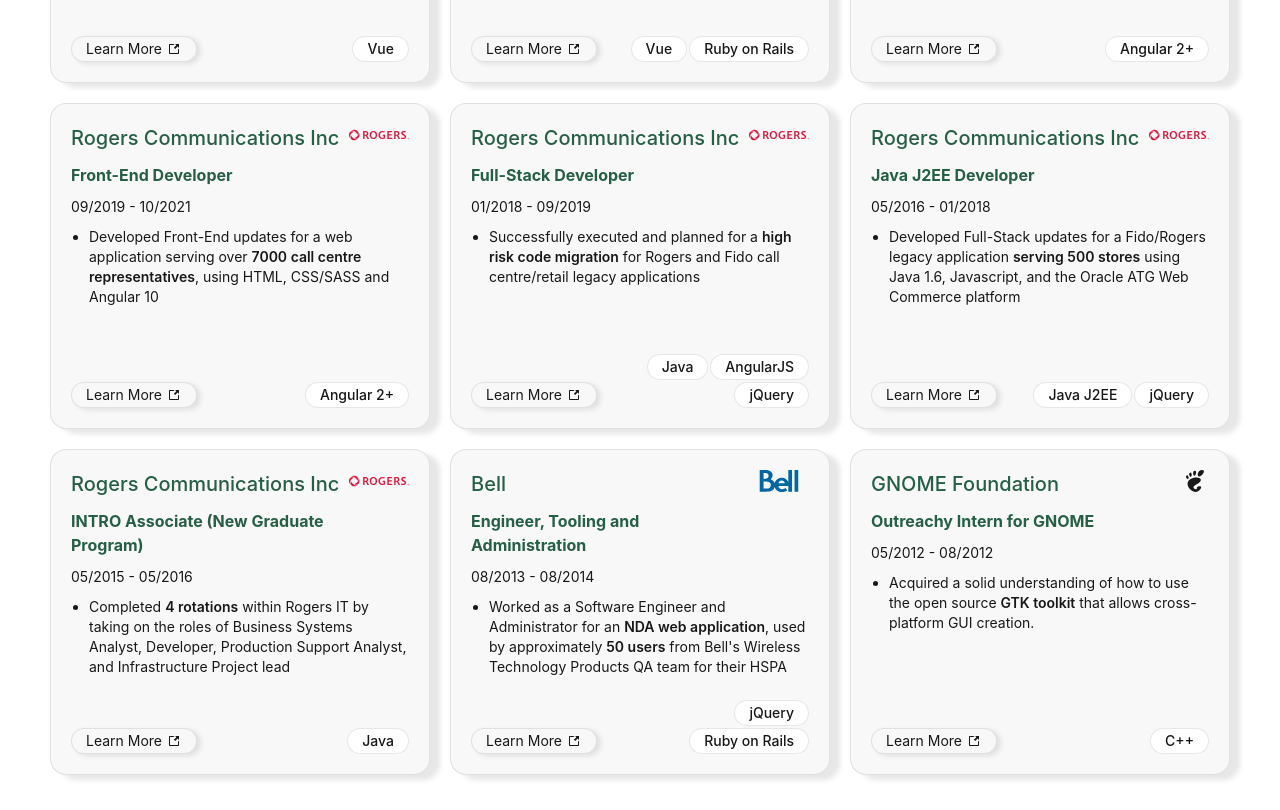
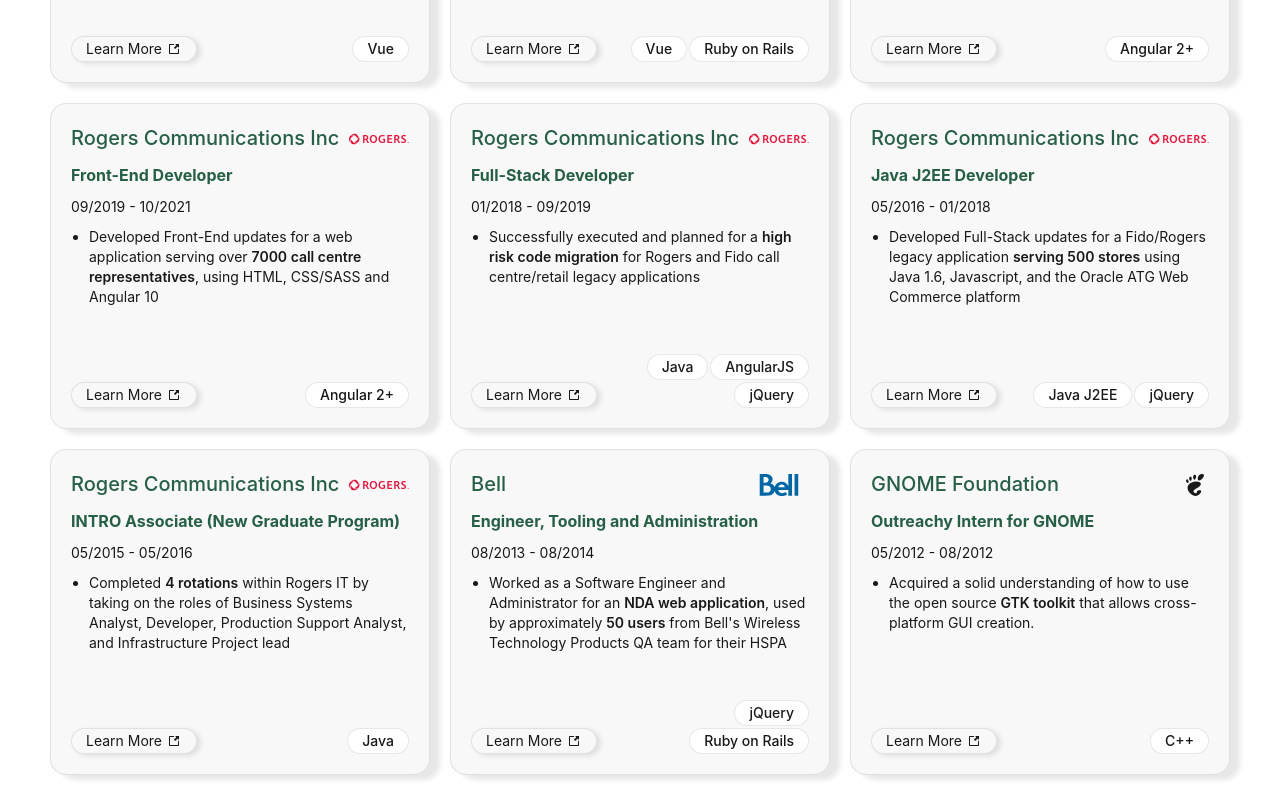
Before and after one commit to monicakochofar/portfolio_monica, a Vue app: page / in a window 1280 px wide. Shown: the part 1280-2090 px from the top of the page. Built offline with nearby package versions, Linux system fonts and the light colour scheme.

Commit message:
restructuring so that skillsummary component is modular

```diff
--- a/src/assets/stylesheets/base.scss
+++ b/src/assets/stylesheets/base.scss
@@ -117,14 +117,12 @@
 // links
 a:link,
 a:visited {
+  display: flex;
+  align-items: center;
   transition: color .6s ease, text-decoration 1.2s ease, transform .3s ease;
   color: var(--color-link);
-  text-decoration: none;
   font-weight: 500;
-  text-decoration-color: transparent;
-  &.icon {
-    color: unset;
-  }
+  color: unset;
   &.router-link-active {
     text-decoration: underline;
     text-decoration-color: var(--color-link);
@@ -134,9 +132,7 @@
 a:hover {
   color: var(--color-link-hover);
   text-decoration: none;
-  &.icon {
-    transform: translate(2px, 2px);
-  }
+  transform: translate(2px, 2px);
 }
 
 a:active {
--- a/src/components/itemBlocks.vue
+++ b/src/components/itemBlocks.vue
@@ -38,13 +38,6 @@
         <header class="block__header">
           <div class="block__title">
             <span class="block__title-company">{{ item.name }}</span>
-            <span class="block__title-name" v-if="item.title">
-              {{ item.title }}
-            </span>
-            <span class="block__dates" v-if="item.startDate && item.endDate">
-              {{ item.startDate }} - {{ item.endDate }}
-            </span>
-          </div>
             <a
               v-if="item.website && item.icon"
               class="block__logo"
@@ -54,6 +47,15 @@
             >
               <icon :file-name="item.icon" />
             </a>
+          </div>
+          <div class="block__details">
+            <span class="block__details-name" v-if="item.title">
+              {{ item.title }}
+            </span>
+            <span class="block__dates" v-if="item.startDate && item.endDate">
+              {{ item.startDate }} - {{ item.endDate }}
+            </span>
+          </div>
         </header>
 
         <ul class="block__bullets">
@@ -148,26 +150,35 @@
 
   &__header {
     display: flex;
+    flex-direction: column;
     align-items: flex-start;
     justify-content: space-between;
   }
 
   &__title {
     display: flex;
-    flex-direction: column;
     padding-bottom: 10px;
-  }
+    justify-content: space-between;
+    align-items: center;
+    width: 100%;
 
-  &__title-company {
-    margin-bottom: 10px;
+    &-company {
       color: var(--color-heading);
       @include fontHeading4;
     }
+  }
 
-  &__title-name {
+  &__details {
+    display: flex;
+    flex-direction: column;
+    padding-bottom: 10px;
+    width: 100%;
+
+    &-name {
       margin-bottom: 10px;
       color: var(--color-heading);
       @include fontHeading5;
+    }
   }
 
   &__dates,
--- a/src/components/skillSummary.vue
+++ b/src/components/skillSummary.vue
@@ -1,17 +1,30 @@
 <script setup>
-import { onMounted } from 'vue';
+import { onBeforeMount, reactive, onMounted } from 'vue';
 import Chart from 'chart.js/auto';
-import { getBarChartConfig } from '@/portfolioConfig';
+import { getBarChartConfig } from '@/globalPortfolioConfig.js';
+import {
+  getMonthDiff,
+  getEndDate,
+  getYears
+} from '@/utils/dateRangeFormatter.js';
 
 const props = defineProps({
-  skillMonthMap: {
-    type: Object,
+  companyList: {
+    type: Array,
     required: true
   }
 });
 
+const state = reactive({
+  skillMonthMap: {}
+});
+
+onBeforeMount(() => {
+  state.skillMonthMap = getMonthsPerSkill(props.companyList);
+});
+
 onMounted(() => {
-  const chartData = getChartData(props.skillMonthMap);
+  const chartData = getChartData(state.skillMonthMap);
   const chart = new Chart(
     chartData.ctx,
     getBarChartConfig(chartData.datasets, chartData.textColor)
@@ -63,6 +76,32 @@
   };
   return { ctx, datasets, textColor };
 }
+
+function getMonthsPerSkill(companyList) {
+  const map = {};
+
+  companyList.forEach((item) => {
+    let { startDate, endDate, stack } = item;
+    if (startDate.length !== 7 || endDate.length !== 7) {
+      console.error(
+        'Please configure globalPortfolioConfig.js with the correct date format'
+      );
+      return;
+    }
+
+    startDate = new Date(startDate.slice(-4), startDate.slice(0, 2));
+    endDate = getEndDate(endDate);
+
+    const monthDiff = getMonthDiff(startDate, endDate);
+    const years = getYears(monthDiff);
+
+    stack.forEach((stackItem) => {
+      map[stackItem] = (map[stackItem] || 0) + years;
+    });
+  });
+
+  return map;
+}
 </script>
 
 <template>
@@ -100,4 +139,3 @@
   }
 }
 </style>
-../portfolioConfig
--- a/src/portfolioConfig.js
+++ b/src/globalPortfolioConfig.js
@@ -1,5 +1,12 @@
 // NOTE: This file is used to configure static content and colours throughout the app according to your needs
 // feel free to replace my content with yours!
+
+export const DEVICE_BREAKPOINTS = {
+  widthXS: 300,
+  widthS: 500,
+  widthM: 814,
+  widthL: 1200
+};
 
 export const COMPANY_LIST = [
   {
--- a/src/layout/header/header.vue
+++ b/src/layout/header/header.vue
@@ -1,9 +1,10 @@
 <script setup>
-import { onMounted } from 'vue';
+import { onMounted, reactive } from 'vue';
 import tippy from 'tippy.js';
 import 'tippy.js/dist/tippy.css'; // optional for styling
 import TypingEffect from '@/components/shared/typingEffect.vue';
 import ThemeToggle from '@/components/shared/themeToggle.vue';
+import { useDevice, DEVICE_SIZE } from '@/utils/getScreenSize.js';
 
 onMounted(() => {
   tippy('#github', {
@@ -15,7 +16,26 @@
   tippy('#medium', {
     content: 'Medium'
   });
+  positionSidebar();
+  window.addEventListener('resize', positionSidebar);
 });
+
+const state = reactive({
+  showText: false,
+  device: useDevice()
+});
+
+function positionSidebar() {
+  state.device = useDevice();
+  if (
+    state.device.size === DEVICE_SIZE.s ||
+    state.device.size === DEVICE_SIZE.xs
+  ) {
+    state.showText = true;
+  } else {
+    state.showText = false;
+  }
+}
 </script>
 
 <template>
@@ -41,31 +61,45 @@
       <div class="portfolio__links">
         <span class="socials">Socials:</span>
         <a
-          class="icon"
           id="github"
           aria-label="Github link"
           href="https://github.com/monicakochofar"
           target="_blank"
         >
-          <icon file-name="github-white" width="22" height="22" />
+          <div v-if="state.showText">Github</div>
+          <icon
+            v-else
+            class="icon"
+            file-name="github-white"
+            width="22"
+            height="22"
+          />
         </a>
         <a
-          class="icon"
           id="linkedin"
           aria-label="Linkedin link"
           href="https://ca.linkedin.com/in/monicakochofar"
           target="_blank"
         >
-          <icon file-name="linkedin" width="22" height="22" />
+          <div v-if="state.showText">Linkedin</div>
+          <icon
+            v-else
+            class="icon"
+            file-name="linkedin"
+            width="22"
+            height="22"
+          />
         </a>
         <a
           id="medium"
-          class="icon"
           aria-label="Medium Blog link"
           href="https://mkay11.medium.com/"
           target="_blank"
         >
+          <div v-if="state.showText">Medium</div>
           <icon
+            v-else
+            class="icon"
             custom-class="medium-logo"
             file-name="medium"
             width="22"
@@ -180,11 +214,12 @@
     gap: 10px;
     margin-top: 16px;
     padding: 8px;
+    flex-wrap: wrap;
     background-color: var(--color-background-mute);
     width: 100%;
     max-width: 498px;
 
-    a {
+    .icon {
       height: 22px;
     }
     .medium-logo {
--- a/src/pages/CompaniesPage.vue
+++ b/src/pages/CompaniesPage.vue
@@ -1,79 +1,15 @@
 <script setup>
-import { ref, onBeforeMount } from 'vue';
+import { ref } from 'vue';
 import ItemBlocks from '@/components/itemBlocks.vue';
 import SkillSummary from '@/components/skillSummary.vue';
-import { COMPANY_LIST } from '@/portfolioConfig';
+import { COMPANY_LIST } from '@/globalPortfolioConfig.js';
 
 const companyList = ref(COMPANY_LIST);
-const skillMonthMap = ref({});
-
-onBeforeMount(() => {
-  skillMonthMap.value = getMonthsPerSkill(companyList.value);
-});
-
-function getMonthsPerSkill(companyList) {
-  const map = {};
-
-  companyList.forEach((item) => {
-    let { startDate, endDate, stack } = item;
-    if (startDate.length !== 7 || endDate.length !== 7) {
-      console.error(
-        'Please configure portfolioConfig.js with the correct date format'
-      );
-      return;
-    }
-
-    startDate = new Date(startDate.slice(-4), startDate.slice(0, 2));
-    endDate = getEndDate(endDate);
-
-    const monthDiff = getMonthDiff(startDate, endDate);
-    const years = getYears(monthDiff);
-
-    stack.forEach((stackItem) => {
-      if (stackItem === 'Angular 2+' || stackItem === 'AngularJS') {
-        map['AngularJS / Angular2+'] =
-          (map['AngularJS / Angular2+'] || 0) + years;
-      } else {
-        map[stackItem] = (map[stackItem] || 0) + years;
-      }
-    });
-  });
-
-  return map;
-}
-
-function getMonthDiff(dateFrom, dateTo) {
-  return (
-    dateTo.getMonth() -
-    dateFrom.getMonth() +
-    12 * (dateTo.getFullYear() - dateFrom.getFullYear())
-  );
-}
-
-function getEndDate(endDate) {
-  if (endDate === 'Current') {
-    return new Date();
-  }
-  return new Date(endDate.slice(-4), endDate.slice(0, 2));
-}
-
-function getYears(months) {
-  let years = 0;
-  if (months > 12) {
-    years = +(months / 12).toFixed(2);
-  } else if (months === 12) {
-    years = 1;
-  } else {
-    years = +(months * 0.084).toFixed(2);
-  }
-
-  return years;
-}
 </script>
 
 <template>
   <div>
-    <SkillSummary :skillMonthMap="skillMonthMap" />
+    <SkillSummary :companyList="companyList" />
     <ItemBlocks :itemList="companyList" />
   </div>
 </template>
--- /dev/null
+++ b/src/utils/dateRangeFormatter.js
@@ -0,0 +1,27 @@
+export function getMonthDiff(dateFrom, dateTo) {
+  return (
+    dateTo.getMonth() -
+    dateFrom.getMonth() +
+    12 * (dateTo.getFullYear() - dateFrom.getFullYear())
+  );
+}
+
+export function getEndDate(endDate) {
+  if (endDate === 'Current') {
+    return new Date();
+  }
+  return new Date(endDate.slice(-4), endDate.slice(0, 2));
+}
+
+export function getYears(months) {
+  let years = 0;
+  if (months > 12) {
+    years = +(months / 12).toFixed(2);
+  } else if (months === 12) {
+    years = 1;
+  } else {
+    years = +(months * 0.084).toFixed(2);
+  }
+
+  return years;
+}
--- /dev/null
+++ b/src/utils/getScreenSize.js
@@ -0,0 +1,44 @@
+/*
+  useage:
+  <script setup lang="ts">
+    import { useDevice, DEVICE_SIZE } from '@/utils/screenSizeHelper'
+
+    const device = useDevice()
+  </script>
+
+  <template>
+    <div v-if="device.size > DEVICE_SIZE.s">Some large screen content</div>
+  </template>
+*/
+
+import { reactive } from 'vue';
+import { DEVICE_BREAKPOINTS } from '@/globalPortfolioConfig.js';
+
+export const DEVICE_SIZE = { xs: 'xs', s: 's', m: 'm', l: 'l', xl: 'xl' };
+
+const calcSize = (width) => {
+  if (width < DEVICE_BREAKPOINTS.widthXS) return DEVICE_SIZE.xs;
+  if (width < DEVICE_BREAKPOINTS.widthS) return DEVICE_SIZE.s;
+  if (width < DEVICE_BREAKPOINTS.widthM) return DEVICE_SIZE.m;
+  if (width < DEVICE_BREAKPOINTS.widthL) return DEVICE_SIZE.l;
+  return DEVICE_SIZE.xl;
+};
+
+const deviceInfo = reactive({
+  windowWidth: window.innerWidth,
+  size: DEVICE_SIZE.xs
+});
+
+deviceInfo.size = calcSize(window.innerWidth);
+
+window.addEventListener('resize', () => {
+  const width = window.innerWidth;
+  deviceInfo.windowWidth = width;
+  deviceInfo.size = calcSize(width);
+});
+
+export const useDevice = () => {
+  return deviceInfo;
+};
+
+export default useDevice;
```
Lines whose indentation alone changed are shown as unchanged.
